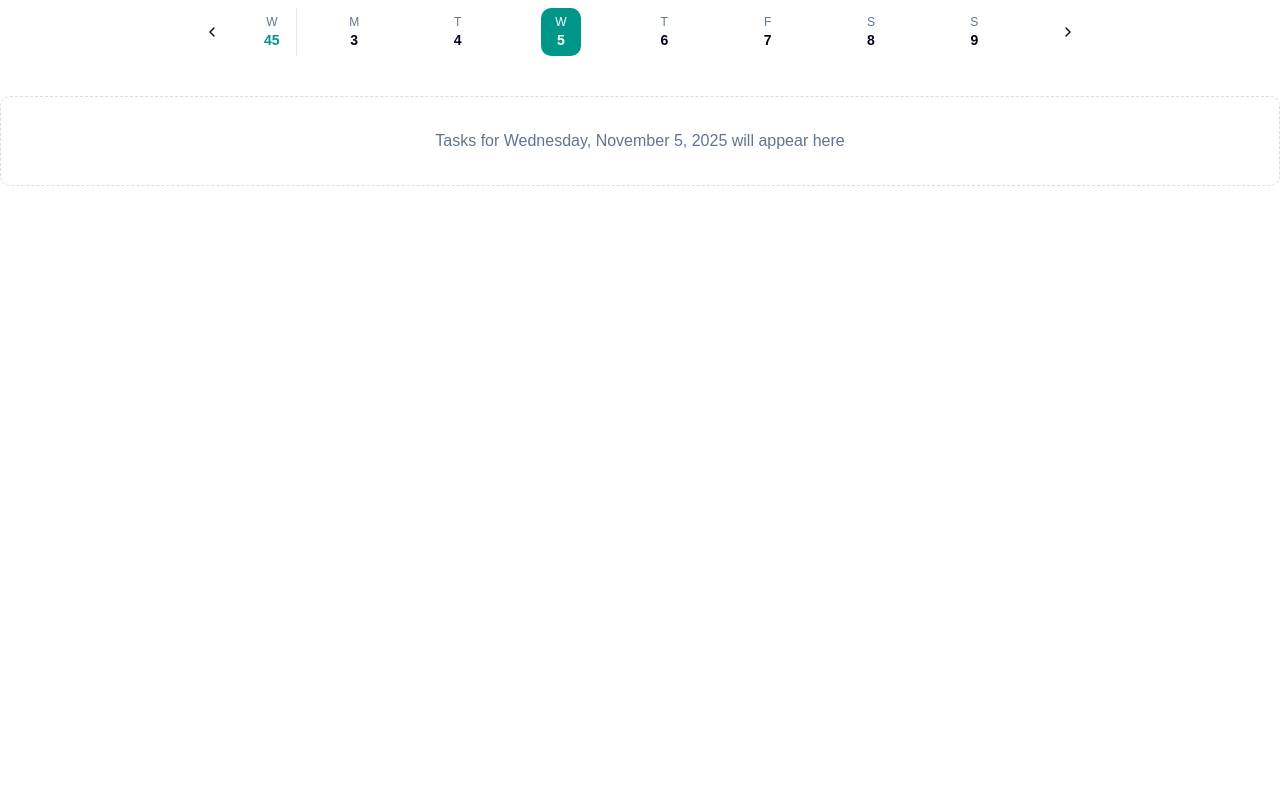
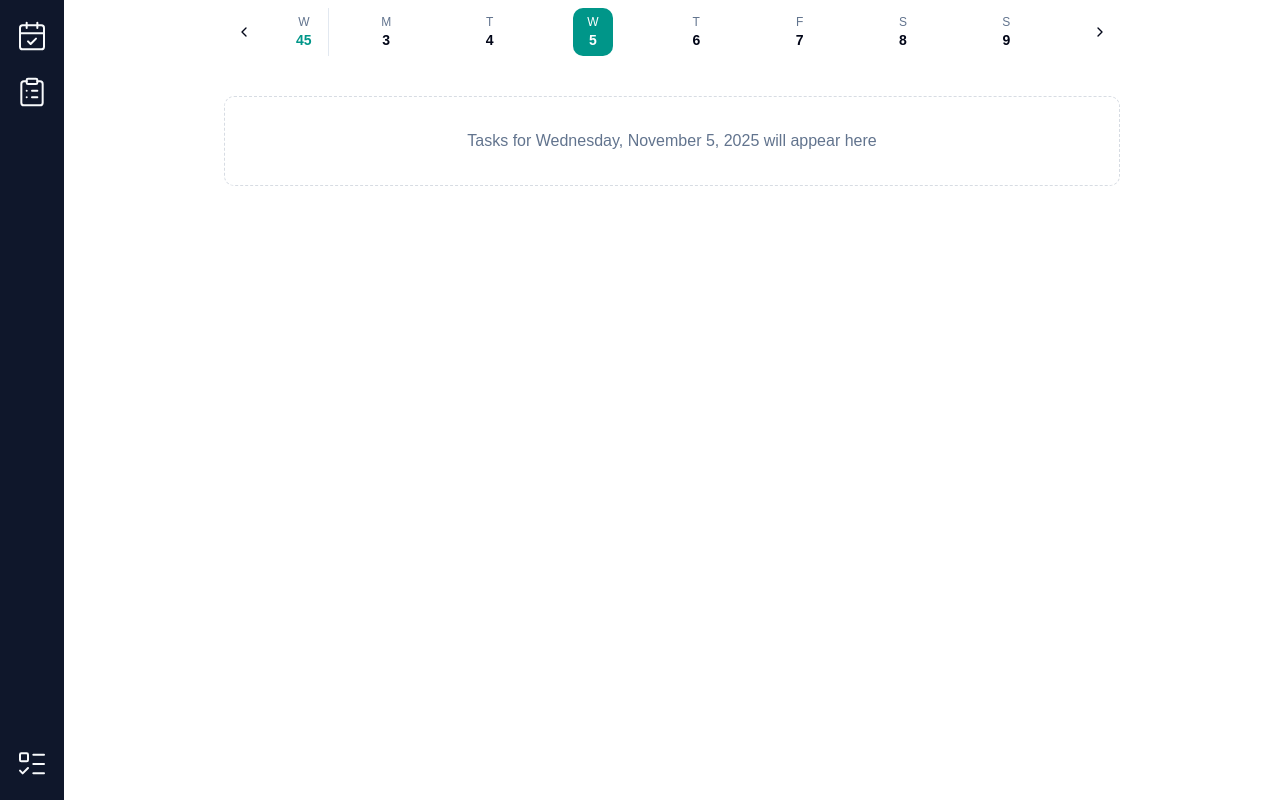
Before and after one commit to Patchalv/nowly, a Next.js app: page /daily in a window 1280 px wide. Built offline with nearby package versions, Linux system fonts and the light colour scheme; no server answers.

Commit message:
sidebar and template pages created

```diff
--- /dev/null
+++ b/app/(protected)/all-tasks/page.tsx
@@ -0,0 +1,3 @@
+export default function AllTasksPage() {
+  return <div>All Tasks</div>;
+}
--- /dev/null
+++ b/app/(protected)/layout.tsx
@@ -0,0 +1,14 @@
+import { Sidebar } from '@/src/presentation/components/sidebar/Sidebar';
+
+export default function ProtectedLayout({
+  children,
+}: Readonly<{
+  children: React.ReactNode;
+}>) {
+  return (
+    <div className="w-full min-h-screen flex">
+      <Sidebar />
+      <div className="w-full max-w-4xl mx-auto">{children}</div>
+    </div>
+  );
+}
--- /dev/null
+++ b/app/(protected)/recurring/page.tsx
@@ -0,0 +1,3 @@
+export default function RecurringPage() {
+  return <div>Recurring</div>;
+}
--- /dev/null
+++ b/app/(protected)/settings/page.tsx
@@ -0,0 +1,3 @@
+export default function SettingsPage() {
+  return <div>Settings</div>;
+}
--- a/app/layout.tsx
+++ b/app/layout.tsx
@@ -24,9 +24,9 @@ export default function RootLayout({
   children: React.ReactNode;
 }>) {
   return (
-    <html lang="en" suppressHydrationWarning>
+    <html lang="en" suppressHydrationWarning className="h-full">
       <body
-        className={`${geistSans.variable} ${geistMono.variable} antialiased`}
+        className={`${geistSans.variable} ${geistMono.variable} antialiased h-full`}
       >
         <Providers>{children}</Providers>
       </body>
--- /dev/null
+++ b/src/presentation/components/sidebar/Sidebar.tsx
@@ -0,0 +1,32 @@
+import {
+  CalendarCheckIcon,
+  ClipboardListIcon,
+  ListTodoIcon,
+} from 'lucide-react';
+
+export const Sidebar = () => {
+  const sideBarItemStrokeWidth = 1.5;
+  const sideBarItemClasses =
+    'text-primary-foreground size-10 p-1 rounded-md hover:text-accent-foreground hover:bg-primary-foreground';
+
+  return (
+    <div className="h-screen w-full max-w-16 bg-accent-foreground flex flex-col justify-between py-4 gap-4">
+      <div className="flex flex-col items-center gap-4">
+        <CalendarCheckIcon
+          strokeWidth={sideBarItemStrokeWidth}
+          className={sideBarItemClasses}
+        />
+        <ClipboardListIcon
+          strokeWidth={sideBarItemStrokeWidth}
+          className={sideBarItemClasses}
+        />
+      </div>
+      <div className="flex flex-col items-center gap-4">
+        <ListTodoIcon
+          strokeWidth={sideBarItemStrokeWidth}
+          className={sideBarItemClasses}
+        />
+      </div>
+    </div>
+  );
+};
```
